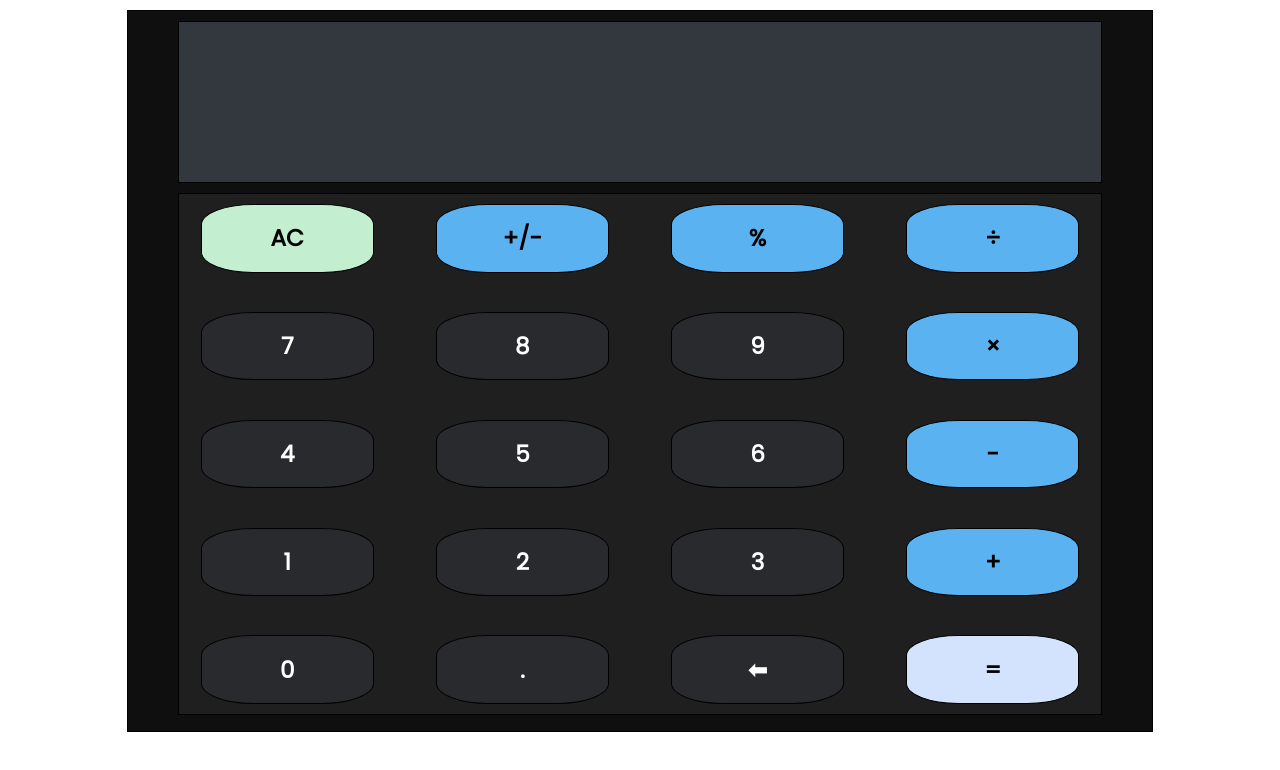
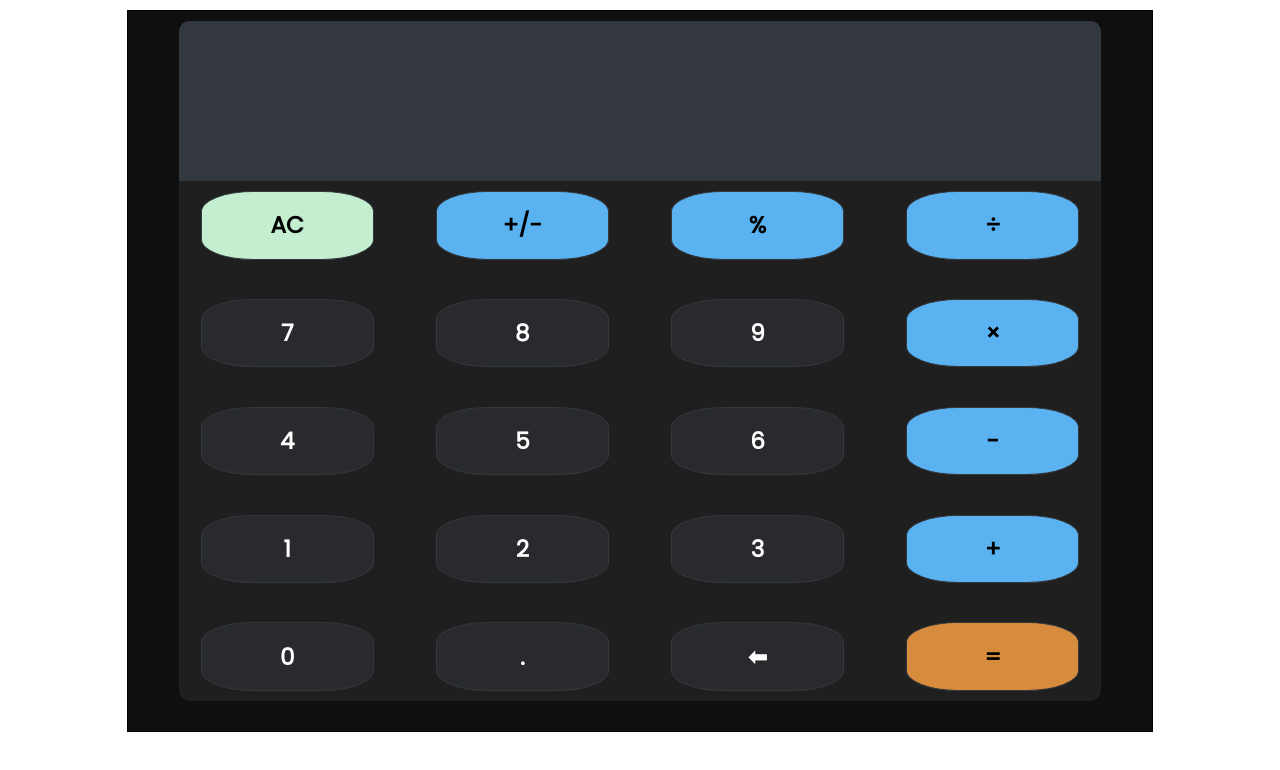
Before and after one commit to Andy-Reynolds/calculator-challenge, a plain HTML site: page index.html in a window 1280 px wide. Drawn offline with Linux system fonts and the light colour scheme.

Commit message:
subtle border styling

```diff
--- a/style.scss
+++ b/style.scss
@@ -26,33 +26,43 @@
 
   .screen {
     margin: 10px;
+    margin-bottom: 0px;
     margin-inline: auto;
     width: 90%;
     height: 20vh;
-    border: 1px solid black;
     background-color: $screen;
+    border-top-left-radius: 10px;
+    border-top-right-radius: 10px;
   }
 
   .inputs {
     margin: 10px;
+    margin-top: 0px;
     margin-inline: auto;
     width: 90%;
     height: 65vh;
-    border: 1px solid black;
     display: grid;
     grid-template-columns: repeat(4, minmax(0, 1fr));
     grid-template-rows: repeat(5, minmax(0, 1fr));
     gap: 1rem;
     background-color: $input-base;
+    border-bottom-left-radius: 10px;
+    border-bottom-right-radius: 10px;
 
     .buttons {
-      border: 1px solid black;
+      border: 1px solid $screen;
       margin: 10px;
       margin-inline: auto;
       border-radius: 50%;
       width: 80%;
       background-color: $button-base;
       color: $light-text;
+      cursor: pointer;
+
+      &:hover {
+        background-color: $light-text;
+        color: $button-base;
+      }
 
       @media screen and (min-width: 768px) {
           border-radius: 30%;
--- a/variables.scss
+++ b/variables.scss
@@ -5,7 +5,7 @@ $screen: #33383E;
 $input-base: #1F1F1F;
 $button-base: #292A2E;
 $inputs: #5AB2F1;
-$equals: #D3E3FD;
+$equals: #D78B3C;
 $clear: #C3EED0;
 
 $light-text: white;
```
Also changed, not shown: dist/style.css.
